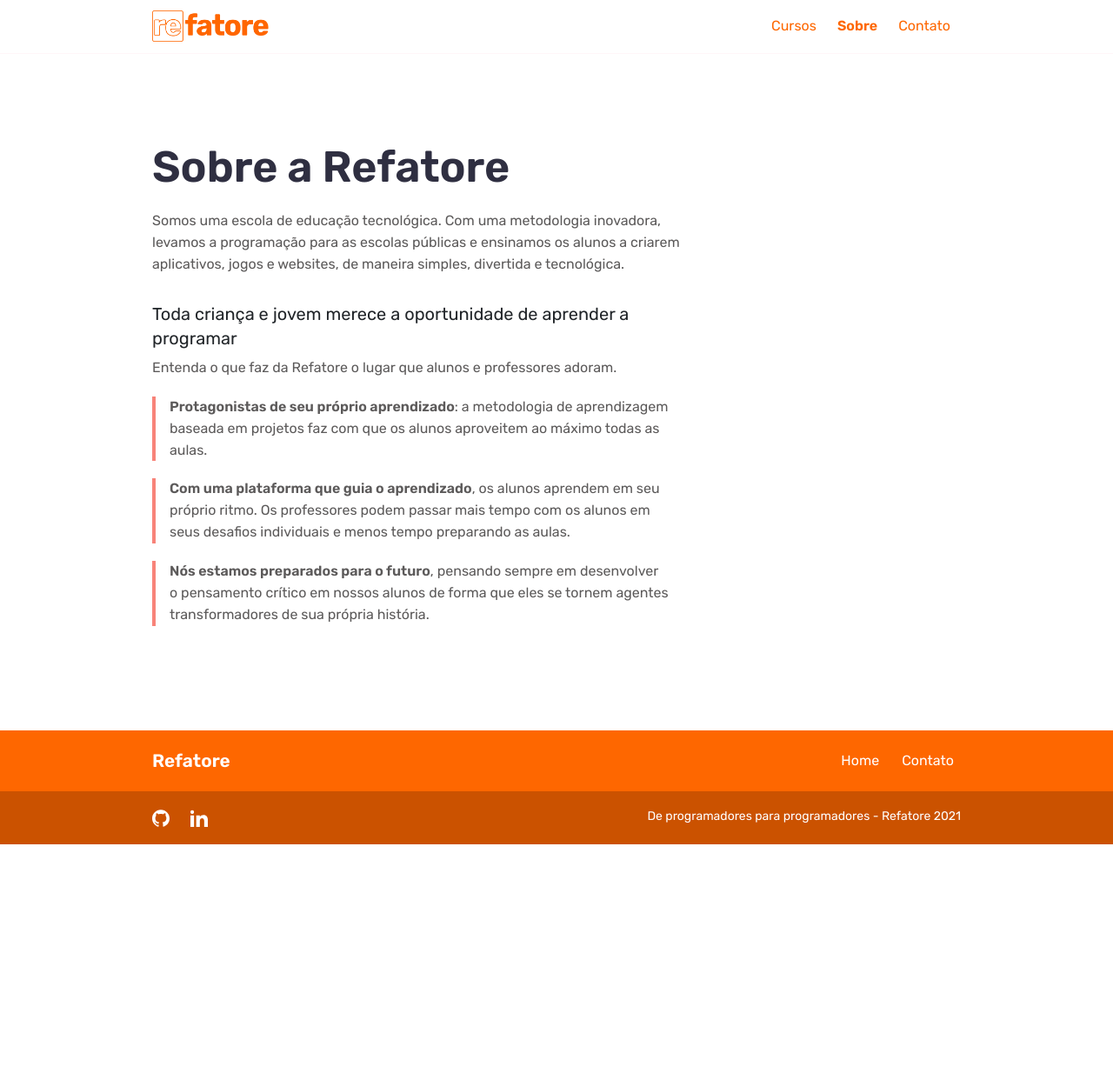
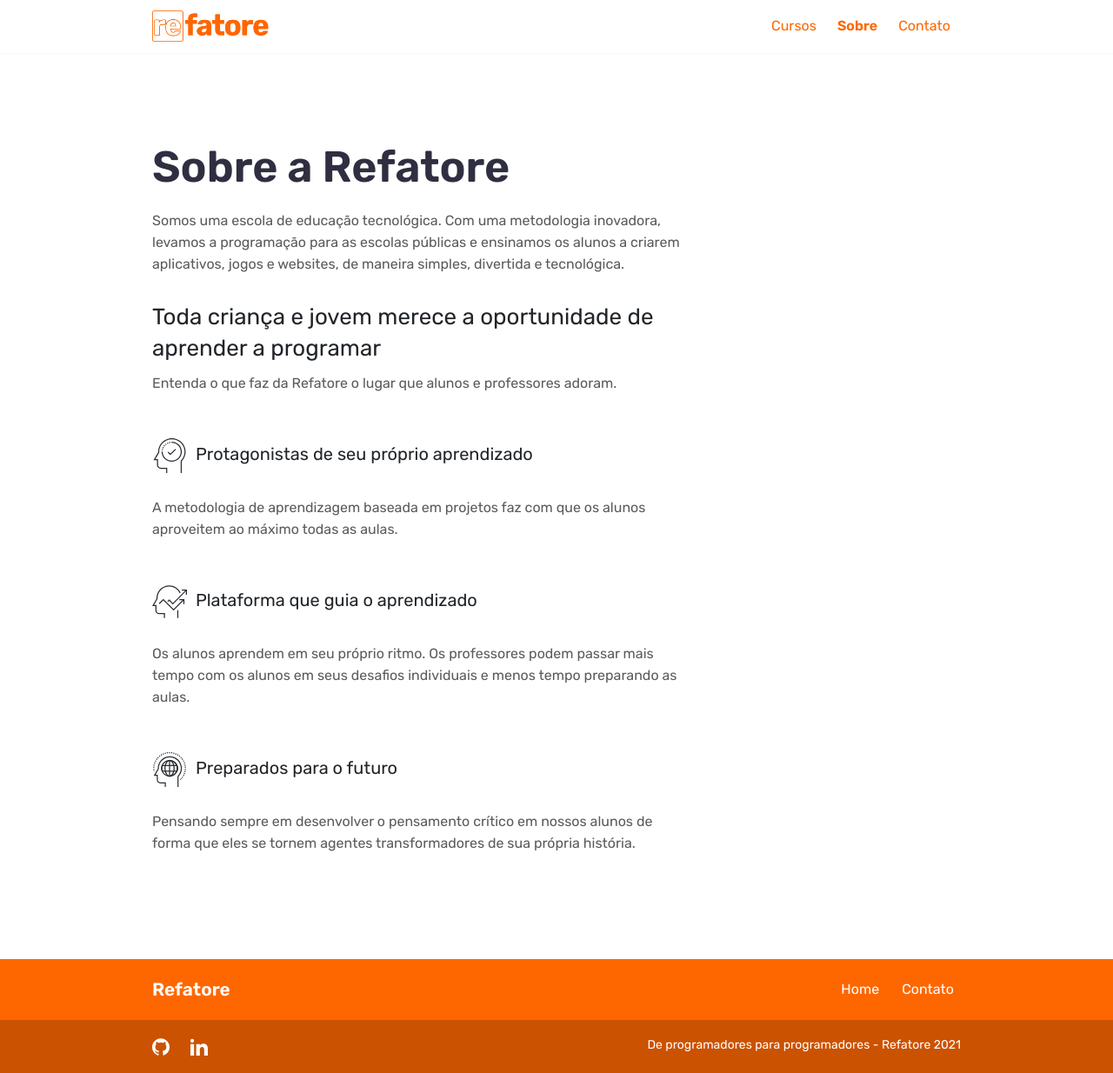
Before and after one commit to re-fatore/website, a Jekyll site: the page built from about.md, in a window 1280 px wide. Shown: the whole page at 87% size. Built offline with Jekyll 4.4.1, drawn with Linux system fonts in a browser that asks for light colours; before the commit the page ends 971 px from its top, so only the background shows below that.

Commit message:
Feat: Adding section links at Home and Services page + Icons on about ppage

```diff
--- a/_layouts/default.html
+++ b/_layouts/default.html
@@ -5,7 +5,7 @@
   <title>{% if page.title %}{{page.title}}{% else %}{{ site.title | escape }}{% endif %}</title>
   <meta name="viewport" content="width=device-width, initial-scale=1" />
   <link rel="icon" type="image/png" href="{{ '/images/favicon-32x32.svg' | relative_url }}">
-  <link href="https://fonts.googleapis.com/css2?family=Playfair+Display:wght@400;700&display=swap" rel="stylesheet">
+  <link href="https://fonts.googleapis.com/css2?family=Rubik:wght@400;600&display=swap" rel="stylesheet">
   <link href="{{ '/assets/css/style.css' | relative_url }}" rel="stylesheet">
   {% if page.description %}
   <meta name="description" content="{{ page.description }}" />
@@ -18,11 +18,8 @@
   <meta name="twitter:card" content="{{ site.seo.meta_twitter_card }}" />
   <meta name="twitter:site" content="{{ site.seo.meta_twitter_site }}" />
   <meta name="twitter:creator" content="{{ site.seo.meta_twitter_creator }}" />
-
   <link rel="preconnect" href="https://fonts.googleapis.com">
   <link rel="preconnect" href="https://fonts.gstatic.com" crossorigin>
-  <link href="https://fonts.googleapis.com/css2?family=Rubik:wght@400;600&display=swap" rel="stylesheet">
-
 </head>
 <body class='page {{page.bodyClass}}'>
   {% include main-menu-mobile.html %}
--- a/_layouts/home.html
+++ b/_layouts/home.html
@@ -33,7 +33,9 @@ bodyClass: page-home
               <img src="{{ service.icon }}" alt="Icone para seção {{service.title}}"/>
               <a href="{{ service.url | relative_url }}">{{ service.title }}</a>
             </h2>
-            <p>{{ service.content | markdownify | strip_html | truncate: 300 }}</p>
+            <p>{{ service.content | markdownify | strip_html | truncate: 300 }}
+              <a class="link-inline" href="{{ service.url | relative_url }}">Saiba mais</a>
+            </p>
           </div>
         </div>
       </div>
--- a/_layouts/services.html
+++ b/_layouts/services.html
@@ -28,7 +28,9 @@ bodyClass: page-services-list
           <h2 class="service-title">
             <a href="{{ service.url | relative_url }}">{{ service.title }}</a>
           </h2>
-          <p>{{ service.content | markdownify | strip_html | truncate: 312 }}</p>
+          <p>{{ service.content | markdownify | strip_html | truncate: 312 }}
+            <a class="link-inline" href="{{ service.url | relative_url }}">Saiba mais</a>
+          </p>
         </div>
       </div>
     </div>
--- /dev/null
+++ b/_sass/components/_atomic.scss
@@ -0,0 +1,4 @@
+.link-inline {
+    text-decoration: underline;
+    font-weight: 600;
+}
--- /dev/null
+++ b/_sass/components/_section-icons.scss
@@ -0,0 +1,5 @@
+.section-icon {
+    max-width: 40px;
+    max-height: 40px;
+    margin-right: 5px;
+}
--- a/about.md
+++ b/about.md
@@ -7,11 +7,17 @@ bodyClass: page-about
 
 Somos uma escola de educação tecnológica. Com uma metodologia inovadora, levamos a programação para as escolas públicas e ensinamos os alunos a criarem aplicativos, jogos e websites, de maneira simples, divertida e tecnológica.
 
-### Toda criança e jovem merece a oportunidade de aprender a programar
+## Toda criança e jovem merece a oportunidade de aprender a programar
 Entenda o que faz da Refatore o lugar que alunos e professores adoram.
 
-> **Protagonistas de seu próprio aprendizado**: a metodologia de aprendizagem baseada em projetos faz com que os alunos aproveitem ao máximo todas as aulas.
+### <img src="/images/icons/icon-think-positive.svg" class="section-icon"/> Protagonistas de seu próprio aprendizado
 
-> **Com uma plataforma que guia o aprendizado**, os alunos aprendem em seu próprio ritmo. Os professores podem passar mais tempo com os alunos em seus desafios individuais e menos tempo preparando as aulas.
+A metodologia de aprendizagem baseada em projetos faz com que os alunos aproveitem ao máximo todas as aulas.
 
-> **Nós estamos preparados para o futuro**, pensando sempre em desenvolver o pensamento crítico em nossos alunos de forma que eles se tornem agentes transformadores de sua própria história.
+### <img src="/images/icons/icon-think-metrics.svg" class="section-icon"/> Plataforma que guia o aprendizado
+
+Os alunos aprendem em seu próprio ritmo. Os professores podem passar mais tempo com os alunos em seus desafios individuais e menos tempo preparando as aulas.
+
+### <img src="/images/icons/icon-think-global.svg" class="section-icon"/> Preparados para o futuro
+
+Pensando sempre em desenvolver o pensamento crítico em nossos alunos de forma que eles se tornem agentes transformadores de sua própria história.
--- a/assets/css/style.scss
+++ b/assets/css/style.scss
@@ -56,7 +56,9 @@ $sub-footer-text-color: $white;
 @import 'components/intro-image';
 @import 'components/strip';
 @import 'components/feature';
+@import 'components/section-icons';
 @import 'components/social';
+@import 'components/atomic';
 
 // Pages
 @import 'pages/home';
```
Also changed, not shown: images/icons/icon-think-global.svg (added), images/icons/icon-think-metrics.svg (added), images/icons/icon-think-positive.svg (added).
